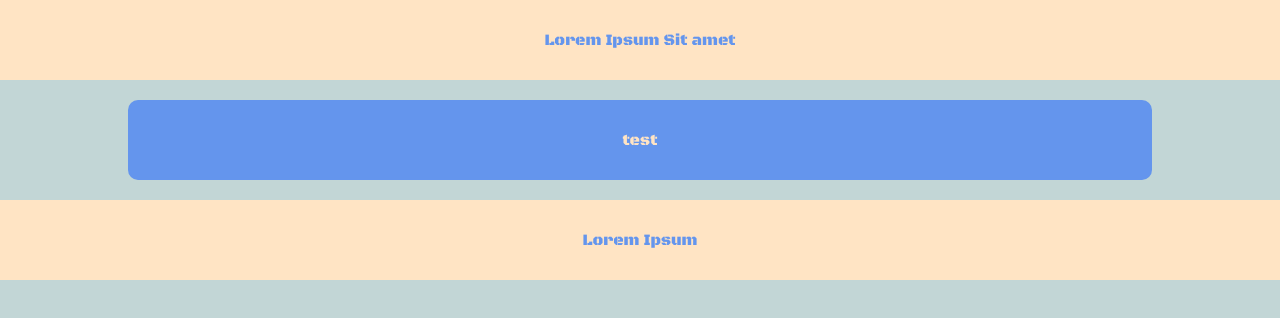
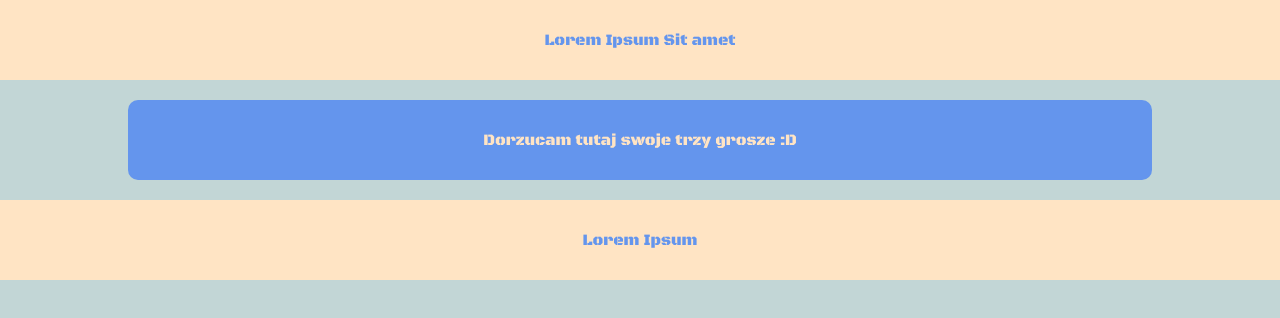
Before and after one commit to kodilla-19-02/git_test_repo, a plain HTML site: page index.html in a window 1280 px wide. Drawn offline with Linux system fonts and the light colour scheme.

Commit message:
Add content

```diff
--- a/index.html
+++ b/index.html
@@ -12,7 +12,7 @@
         </header>
         <!-- ADD BELOW THIS LINE -->
         <section>
-            <p>test</p>
+            <p>Dorzucam tutaj swoje trzy grosze :D</p>
         </section>
         <!-- ADD ABOVE THIS LINE-->
         <footer>
```
